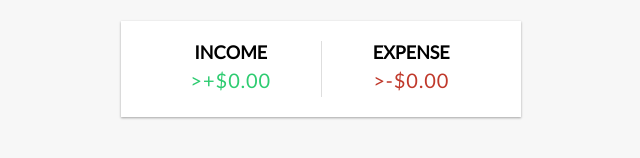
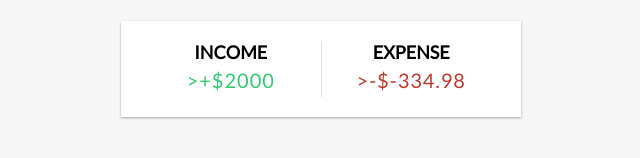
Before and after one commit to Augusto-LJ/expense-tracker, a Vue app: page / in a window 1280 px wide. Shown: the part 150-308 px from the top of the page, without its empty margins (319-959 px from the left). Built offline with nearby package versions, Linux system fonts and the light colour scheme.

Commit message:
feat: shows income and expenses with computed properties

```diff
--- a/src/App.vue
+++ b/src/App.vue
@@ -2,7 +2,7 @@
     <Header />
     <div class="container">
       <Balance :total="total"/>
-      <IncomeExpenses />
+      <IncomeExpenses :income="income" :expenses="expenses"/>
       <TransactionList :transactions="transactions"/>
       <AddTransaction />
     </div>
@@ -30,4 +30,22 @@
   }, 0);
 });
 
+const income = computed(() => {
+  return Number(transactions.value
+          .filter(x => x.amount > 0)
+          .reduce((acc, transaction) => {
+            return acc + transaction.amount;
+          }, 0)
+          .toFixed(2));
+})
+
+const expenses = computed(() => {
+  return Number(transactions.value
+          .filter(x => x.amount < 0)
+          .reduce((acc, transaction) => {
+            return acc + transaction.amount;
+          }, 0)
+          .toFixed(2));
+})
+
 </script>
--- a/src/components/IncomeExpenses.vue
+++ b/src/components/IncomeExpenses.vue
@@ -2,11 +2,24 @@
     <div class="inc-exp-container">
         <div>
             <h4>Income</h4>
-            <p id="money-plus" class="money plus">>+$0.00</p>
+            <p id="money-plus" class="money plus">>+${{ income }}</p>
         </div>
         <div>
             <h4>Expense</h4>
-            <p id="money-minus" class="money minus">>-$0.00</p>
+            <p id="money-minus" class="money minus">>-${{ expenses }}</p>
         </div>
     </div>
 </template>
+
+<script setup>
+const props = defineProps({
+    income: {
+        type: Number,
+        required: true
+    },
+    expenses: {
+        type: Number,
+        required: true
+    }
+})
+</script>
```
